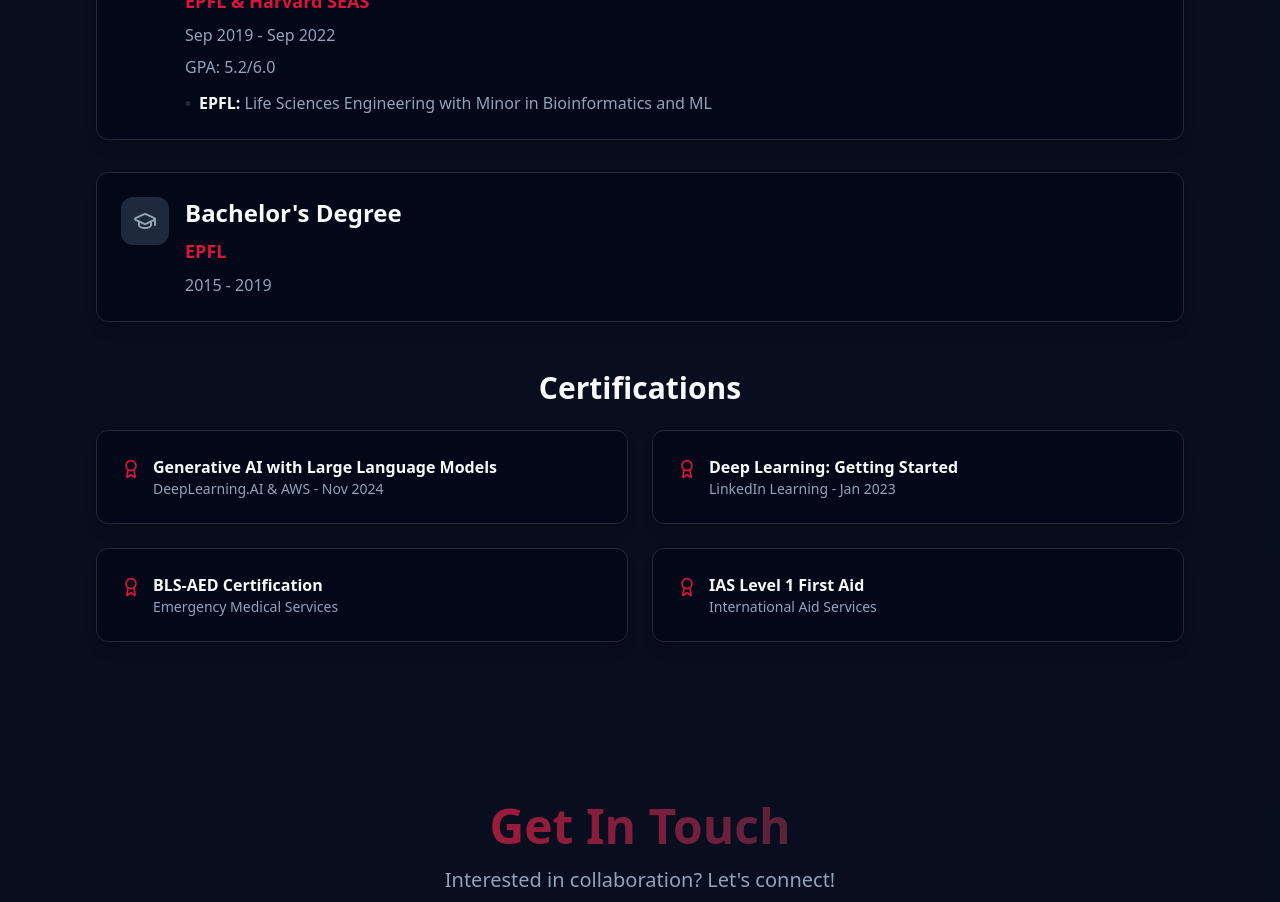
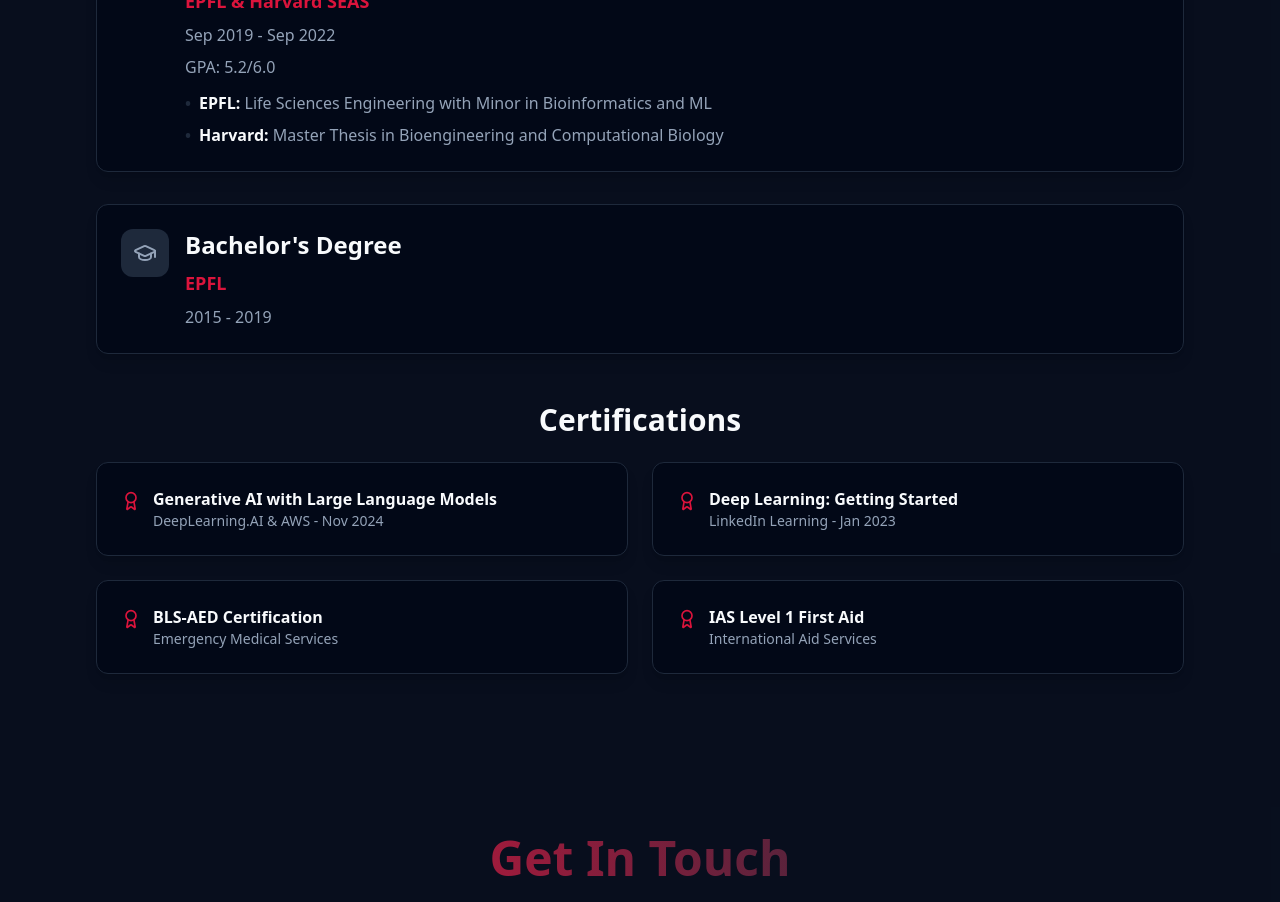
Before and after one commit to benromdh/sleek-coders-hub, a React (Vite) app: page / in a window 1280 px wide. Shown: the part 6560-7462 px from the top of the page. Built offline with nearby package versions, Linux system fonts and the light colour scheme; the HTML template or start-up script is replaced by a standard one.

Commit message:
Add Harvard Master's thesis

```diff
--- a/src/components/Education.tsx
+++ b/src/components/Education.tsx
@@ -51,6 +51,10 @@ const Education = () => {
                     <li className="flex items-start">
                       <span className="text-accent mr-2 font-bold">•</span>
                       <span><span className="font-semibold text-foreground">EPFL:</span> Life Sciences Engineering with Minor in Bioinformatics and ML</span>
+                    </li>
+                    <li className="flex items-start">
+                      <span className="text-accent mr-2 font-bold">•</span>
+                      <span><span className="font-semibold text-foreground">Harvard:</span> Master Thesis in Bioengineering and Computational Biology</span>
                     </li>
                   </ul>
                 </div>
```
